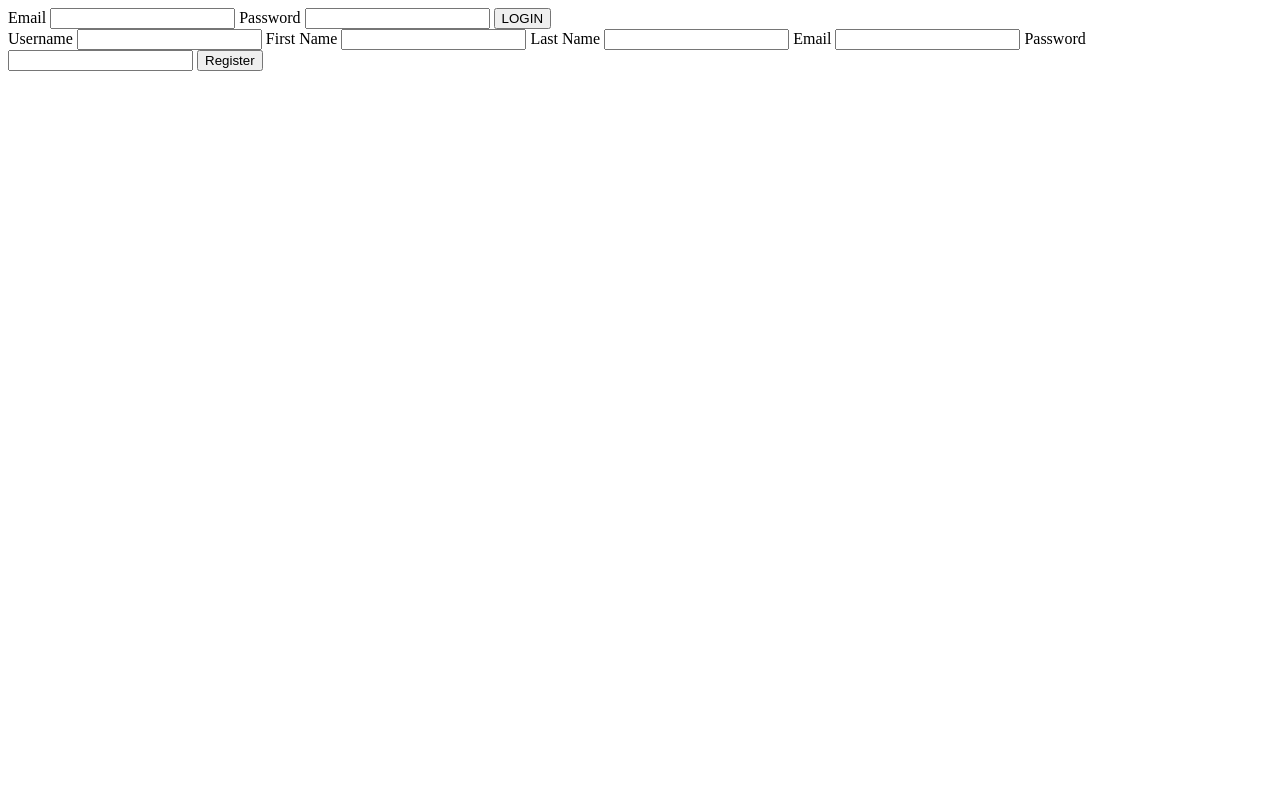
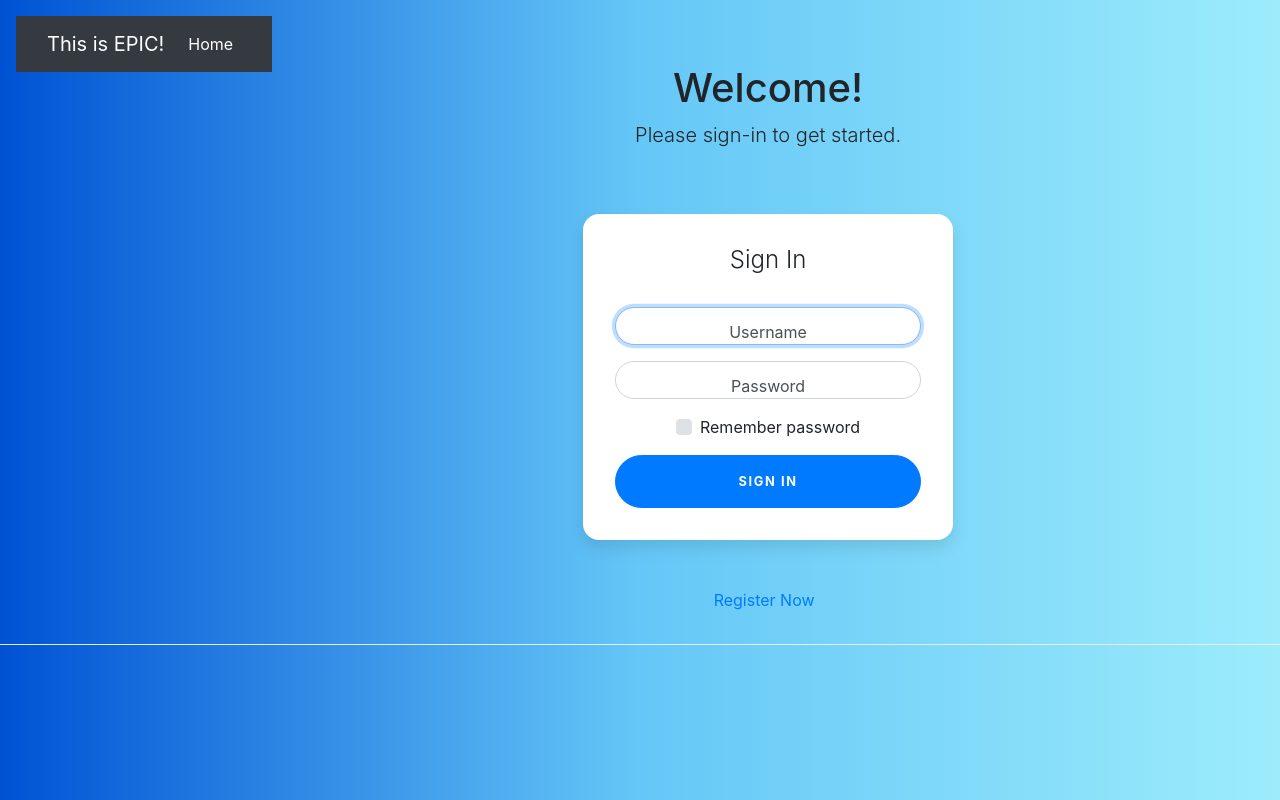
Before and after one commit to KBerger1101/IT490Comic, a PHP site: page / in a window 1280 px wide. Run offline with PHP 8.4, Linux system fonts and the light colour scheme.

Commit message:
updated login page

```diff
--- a/index.php
+++ b/index.php
@@ -1,18 +1,9 @@
 <?php
 session_start();
-?>
-<!DOCTYPE html>
-<html>
-<head>
-</head>
-
-<?php
-session_start();
-if( $_SERVER['REQUEST_METHOD'] == 'POST')
+if ($_SERVER['REQUEST_METHOD']=='POST')
 {
         if (isset($_POST['login']))
         {
-		echo "should have worked";
                 require 'loginFiles/loginRequest.php';
         }
         if (isset($_POST['register']))
@@ -20,44 +11,104 @@ if( $_SERVER['REQUEST_METHOD'] == 'POST')
                 require 'loginFiles/registerRequest.php';
         }
 }
+
 ?>
-<body>
-<form action="index.php" method="POST">
-<label>
-Email
-</label>
-<input type ="text" required name="uname"/>
-<label>
-Password
-<input type= "password" required name="pword"/>
-</label>
-<button name="login">LOGIN</button>
-</form>
+
+<!DOCTYPE html>
+<html lang="en">
+
+  <head>
+
+    <meta charset="utf-8">
+    <meta name="viewport" content="width=device-width, initial-scale=1, shrink-to-fit=no">
+    <meta name="description" content="">
+    <meta name="author" content="">
+
+    <title>EPIC Hero Challenges</title>
+
+    <!-- Link to bootstrap file -->
+    <link href="vendor/bootstrap/css/bootstrap.min.css" rel="stylesheet">
+    <link href="SigninDIV.css" rel="stylesheet" type="text/css">
+  </head>
+
+  <body class="modal-header">
+
+    <!-- Navigation Bar -->
+    <nav class="navbar navbar-expand-lg navbar-dark bg-dark static-top">
+      <div class="container">
+        <a class="navbar-brand" href="#">This is EPIC!</a>
+        <button class="navbar-toggler" type="button" data-toggle="collapse" data-target="#navbarResponsive" aria-controls="navbarResponsive" aria-expanded="false" aria-label="Toggle navigation">
+          <span class="navbar-toggler-icon"></span>
+        </button>
+        <div class="collapse navbar-collapse" id="navbarResponsive">
+          <ul class="navbar-nav ml-auto">
+            <li class="nav-item active">
+              <a class="nav-link" href="index.html">Home
+                <span class="sr-only">(current)</span>
+              </a>
+            </li>
+    <!--        <li class="nav-item">
+              <a class="nav-link" href="#">About</a>
+            </li>
+            <li class="nav-item">
+              <a class="nav-link" href="#">Services</a>
+            </li>
+            <li class="nav-item">
+              <a class="nav-link" href="#">Contact</a>
+            </li> -->
+          </ul>
+        </div>
+      </div>
+    </nav>
 
 
-<form action="index.php" method="POST">
-<label>
-Username
-</label>
-<input type="text" required name="username"/>
-<label>
-First Name
-</label>
-<input type="text" required name="firstName"/>
-<label>
-Last Name
-</label>
-<input type="text" required name="lastName"/>
-<label>
-Email
-</label>
-<input type="email" required name="email"/>
-<label>
-Password
-</label>
-<input type="password" required name="password"/>
-<button name="register">Register</button>
+<p></p><p></p><p></p><p></p><p></p>
+    <!-- Page Content -->
+    <div class="container">
+      <div class="row">
+        <div class="col-lg-12 text-center">
+          <h1 class="mt-5">Welcome!</h1>
+          <p class="lead">Please sign-in to get started.</p>
+          <div class="container">
+    <div class="row">
+      <div class="col-sm-9 col-md-7 col-lg-5 mx-auto">
+        <div class="card card-signin my-5">
+          <div class="card-body">
+            <h5 class="card-title text-center">Sign In</h5>
+            <form class="form-signin" action = "index.php" method = "POST">
+              <div class="form-label-group">
+                <input type="text" name="uname" id="inputUser" class="form-control" placeholder="Username" required autofocus>
+                <label for="inputUser">Username</label>
+              </div>
+
+              <div class="form-label-group">
+                <input type="password" name = "pword" id="inputPassword" class="form-control" placeholder="Password" required>
+                <label for="inputPassword">Password</label>
+              </div>
+
+              <div class="custom-control custom-checkbox mb-3">
+                <input type="checkbox" class="custom-control-input" id="customCheck1">
+                <label class="custom-control-label" for="customCheck1">Remember password</label>
+              </div>
+              <button name= 'login'  class="btn btn-lg btn-primary btn-block text-uppercase" type="submit">Sign in</button>
+
             </form>
+          </div>
+        </div>
+      </div>
+    </div>
+  </div>
+          <p class="mr-sm-2"> <bold><a href="register.html">Register Now</a> </bold></p>
+          <ul class="list-unstyled">
+            <li></li>
+          </ul>
+        </div>
+      </div>
+    </div>
+
+    <!-- Bootstrap core JavaScript -->
+    <script src="vendor/jquery/jquery.min.js"></script>
+    <script src="vendor/bootstrap/js/bootstrap.bundle.min.js"></script>
 
   </body>
 
```
Also changed, not shown: backend/index.php (added, +64 -0 lines), 1 other file. Lines whose indentation alone changed are shown as unchanged.
